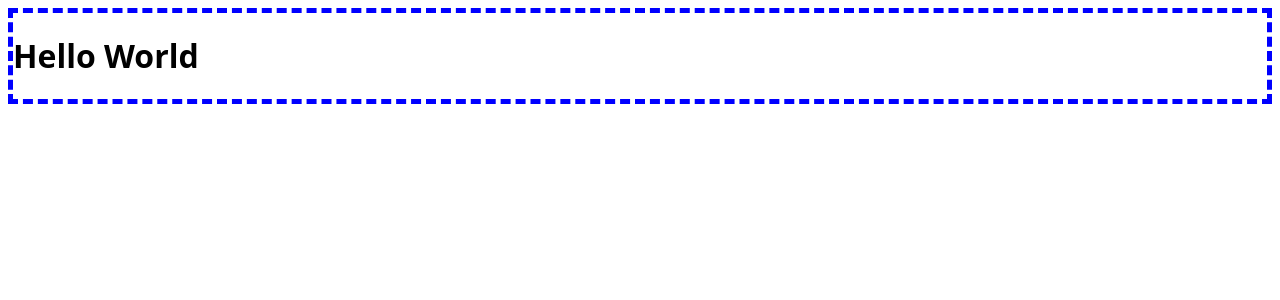
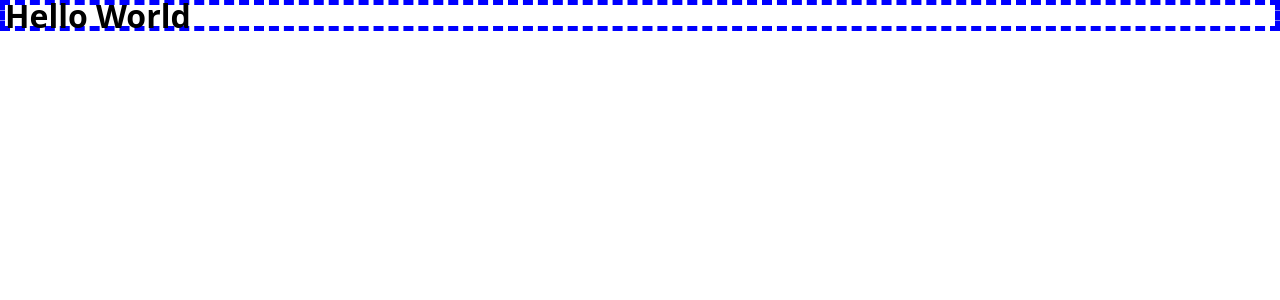
Before and after one commit to tyreer/react-ts-template, a React (Vite) app: page / in a window 1280 px wide. Shown: the top 300 px of the page. Built offline with nearby package versions, Linux system fonts and the light colour scheme.

Commit message:
feat: add base css

```diff
--- a/src/index.css
+++ b/src/index.css
@@ -1,8 +1,82 @@
 :root {
-  font-family: system-ui, Avenir, Helvetica, Arial, sans-serif;
+  font-family: system-ui, Helvetica, Arial, sans-serif;
 
   font-synthesis: none;
   text-rendering: optimizeLegibility;
-  -webkit-font-smoothing: antialiased;
   -moz-osx-font-smoothing: grayscale;
 }
+
+/*
+https://www.joshwcomeau.com/css/custom-css-reset/
+https://css-tricks.com/notes-on-josh-comeaus-custom-css-reset/
+*/
+
+*,
+*::before,
+*::after {
+  box-sizing: border-box;
+}
+
+* {
+  margin: 0;
+  padding: 0;
+}
+
+@media (prefers-reduced-motion: no-preference) {
+  html {
+    interpolate-size: allow-keywords;
+    scroll-behavior: smooth;
+  }
+}
+
+body {
+  /* https://kittygiraudel.com/2020/05/18/using-calc-to-figure-out-optimal-line-height/ */
+  line-height: calc(2px + 2ex + 2px);
+}
+
+img,
+picture,
+video,
+canvas,
+svg {
+  display: block;
+  max-width: 100%;
+}
+
+input,
+button,
+textarea,
+select {
+  font: inherit;
+}
+
+p,
+h1,
+h2,
+h3,
+h4,
+h5,
+h6,
+li,
+dl,
+dt,
+blockquote {
+  overflow-wrap: break-word;
+  hyphens: auto;
+}
+
+p {
+  text-wrap: pretty;
+}
+h1,
+h2,
+h3,
+h4,
+h5,
+h6 {
+  text-wrap: balance;
+}
+
+#root {
+  isolation: isolate;
+}
```
